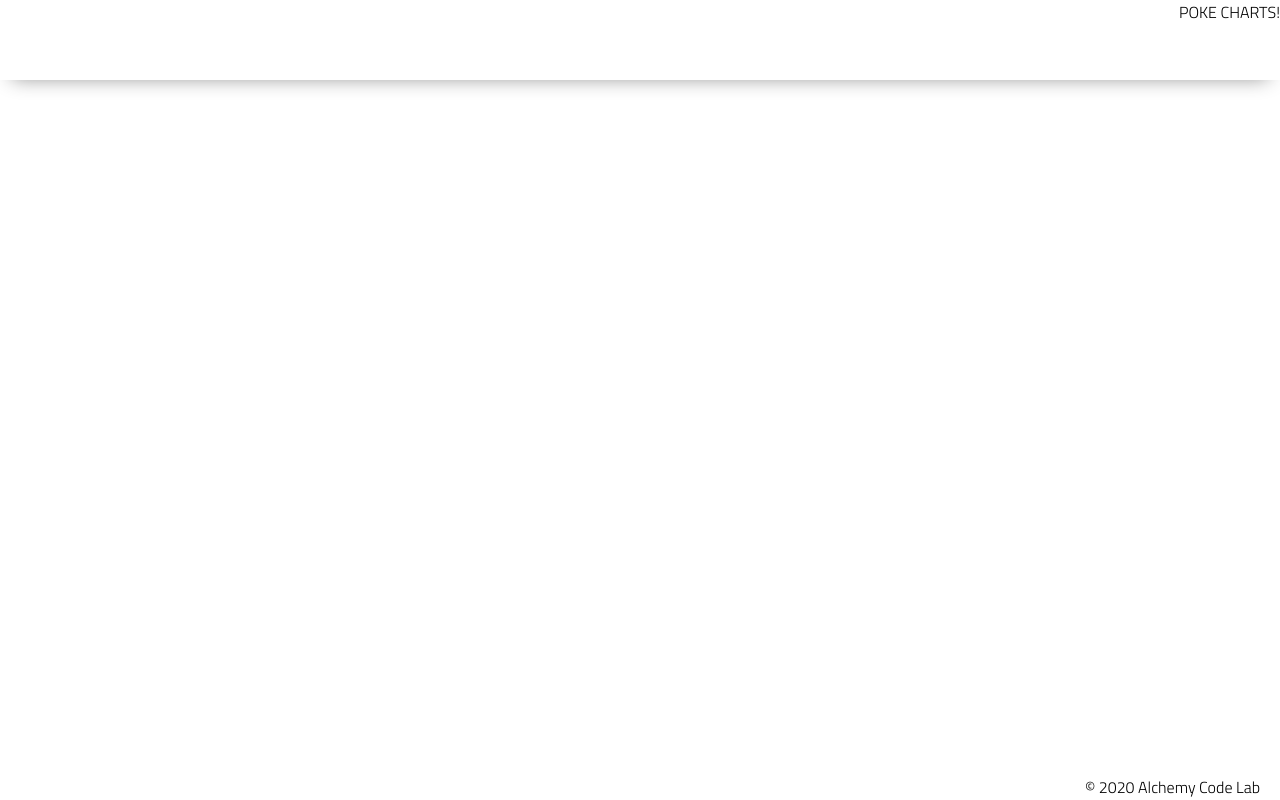
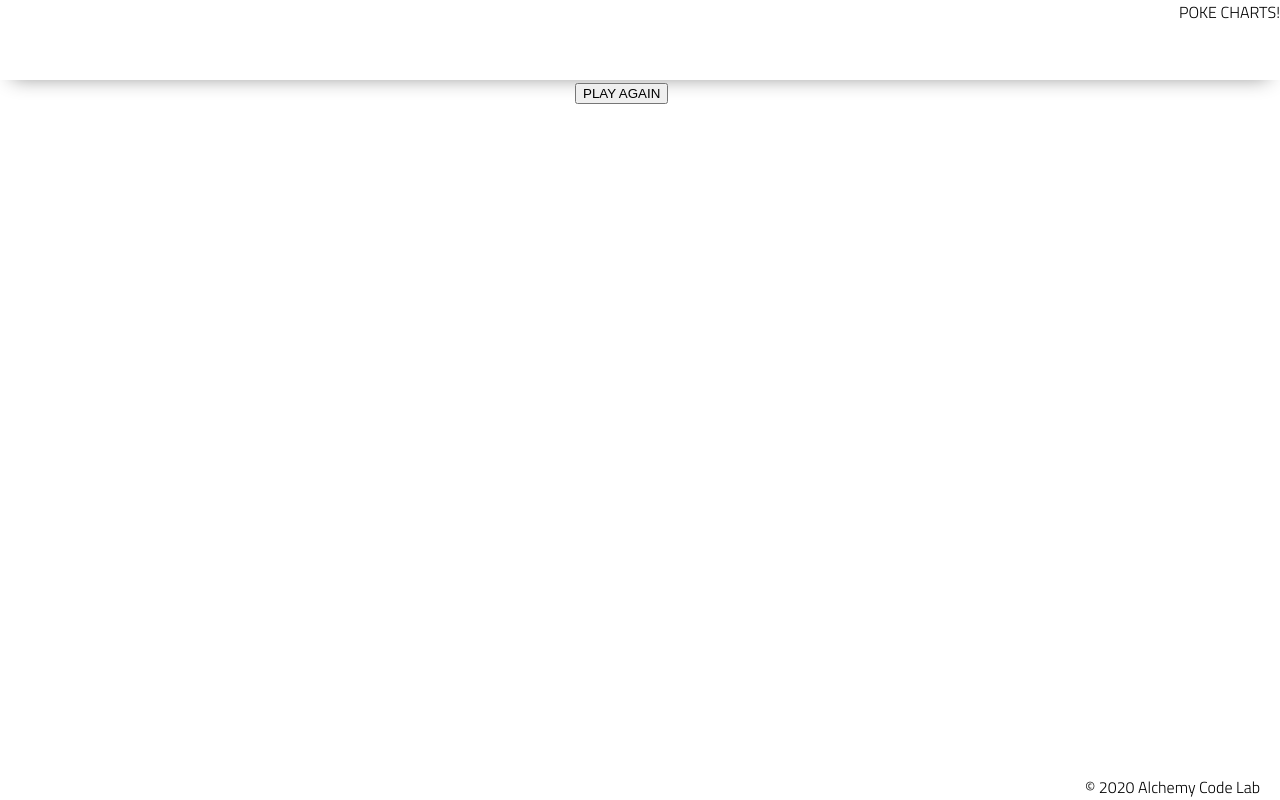
Before and after one commit to cristian-montes/lab-11-pokemon-catcher, a plain HTML site: page results/index.html in a window 1280 px wide. Drawn offline with nearby package versions, Linux system fonts and the light colour scheme.

Commit message:
play again button added

```diff
--- a/results/index.html
+++ b/results/index.html
@@ -8,6 +8,7 @@
     <link rel="stylesheet" href="../styles/reset.css">
     <link rel="stylesheet" href="../styles/style.css">
     <link rel="stylesheet" href="../styles/results.css">
+    <script src="https://cdn.jsdelivr.net/npm/chart.js"></script>
     <title>Poke Results</title>
 </head>
 <body>
@@ -15,11 +16,12 @@
        <h1> POKE CHARTS! </h1>
     </header>
     <main>
-        <div>
+        <div id="big-div">
              <div id="main-section">
              </div>
+             <button id="play-again-btn">PLAY AGAIN</button>
              <div>
-                <canvas id="myChart" width="400" height="400"></canvas>
+                <canvas id="myChart" width="130" height="130"></canvas>
              </div>
         </div>
     </main>
--- a/results/results.js
+++ b/results/results.js
@@ -2,19 +2,22 @@ import pokemonInfo from '../data/pokemonData.js';
 import { getPokedex, findById } from '../storage-utils.js';
 
 const secTion = document.getElementById('main-section');
+const playAgainBtn = document.getElementById('play-again-btn');
 
+//EMPTY [] TO STORE DATA FROM BELOW LOOP
 let shown = [];
 let prefered = [];
 let names = [];
 
+
+//CREATE RESUTLS
 const pokeData = getPokedex();
-
 for (let item of pokeData){
 
     const pokemonPicked = findById(pokemonInfo, item.id);
     shown.push(item.shown);
     prefered.push(item.prefered);
-    names.push(pokemonPicked.name);
+    names.push(pokemonPicked.pokemon);
 
     const div1 = document.createElement('div');
     div1.classList.add('result');
@@ -24,20 +27,56 @@ for (let item of pokeData){
     div1.appendChild(pokeImage);
 
     const shownPrg = document.createElement('p');
-    shownPrg.textContent = `shown ${item.shown}`;
+    shownPrg.textContent = `Appeared ${item.shown}`;
     div1.appendChild(shownPrg);
 
     const preferedPrg = document.createElement('p');
-    preferedPrg.textContent = `Prefered ${item.prefered}`;
+    preferedPrg.textContent = `Caught ${item.prefered}`;
     div1.appendChild(preferedPrg);
 
     const namePrg = document.createElement('p');
-    namePrg.textContent = pokemonPicked.name;
+    namePrg.textContent = pokemonPicked.pokemon;
     div1.appendChild(namePrg);
 
     secTion.appendChild(div1);
-
-
 }
 
-// let ctx = document.getElementById('myChart').getContext('2d');
+//CREATE GRAPH  FOR RESULTS
+let ctx = document.getElementById('myChart').getContext('2d');
+new Chart(ctx, {
+    type: 'doughnut',
+    data: {
+        labels: names,
+        datasets: [{
+            label: names,
+            data: shown,
+            backgroundColor: [
+                '#51e5ffff', '#154c79', '#eab676', '#76b5c5', '#e28743', '#5bbce5', '#c34367', '#c7ce81', '#1c4feb', '#31cb8f', '#5e6933', '', ''
+            ],
+            borderWidth: 1,
+            hoverOffset: 10
+        },
+        {
+            label: names,
+            data: prefered,
+            backgroundColor: [
+                '#440381ff', '#b6007d', '#b6e17d', '#f2c811', '#8098f2', '#8591e2', '#848eef', '#cc3b3b', '#ff6666', '#0a75ad', '#bada55'
+            ],
+            borderWidth: 1,
+            hoverOffset: 10
+        }]
+
+    },
+    options: {
+        title: {
+            text: 'POKEMON CHART',
+            display: true
+        }
+    }
+});
+
+// PLAY AGAIN BUTTON
+playAgainBtn.addEventListener('click', () => {
+    localStorage.removeItem('RESULTS');
+    window.location.replace('../index.html');
+});
--- a/styles/results.css
+++ b/styles/results.css
@@ -5,6 +5,10 @@
 }
 
 img {
-    width: 200px;
-    height: 220px;
+    width: 50px;
+    height: 60px;
 }
+
+/* #big-div{
+
+} */
```
Also changed, not shown: app.js (+2 -6 lines), 2 other files.
